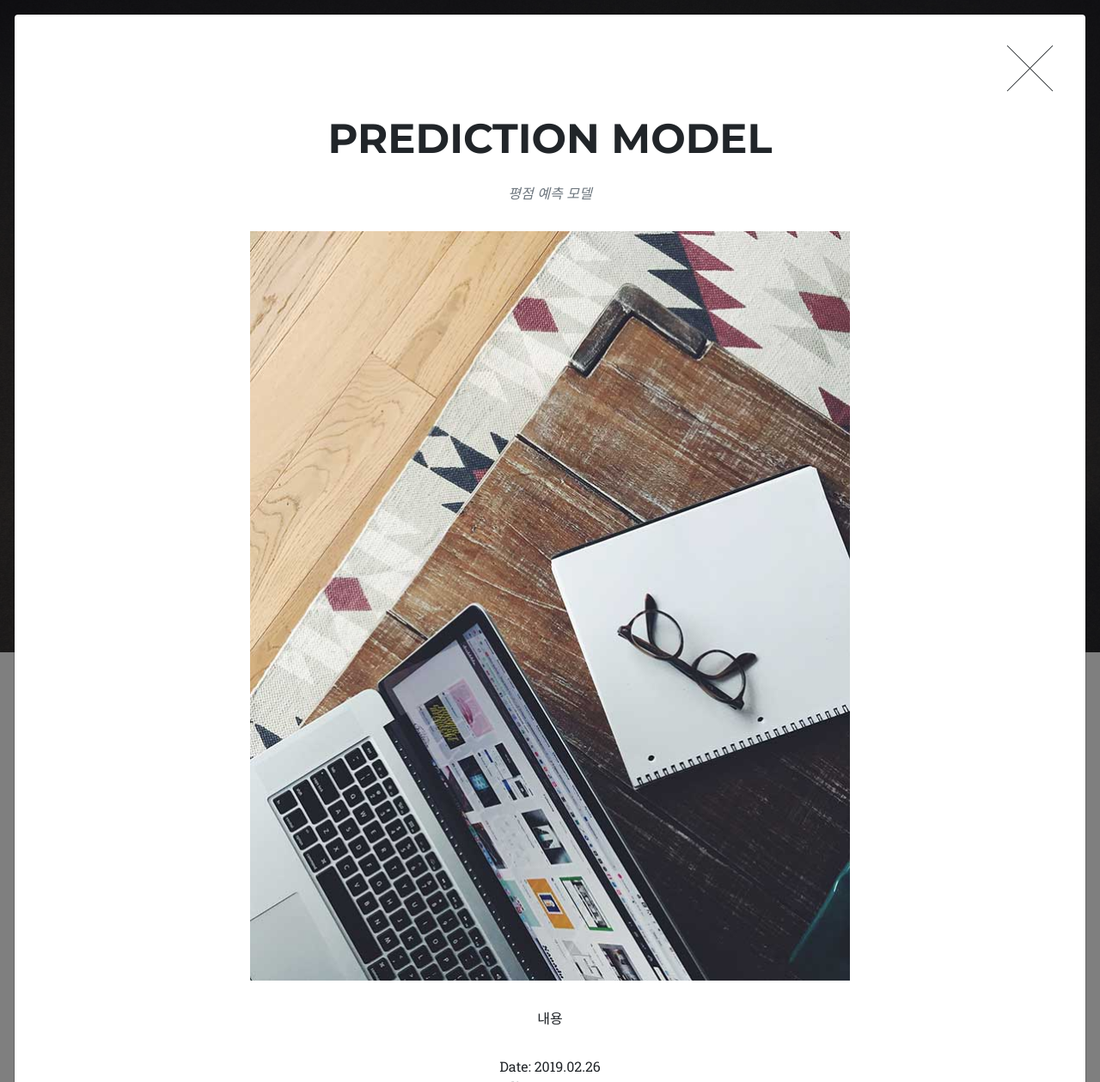
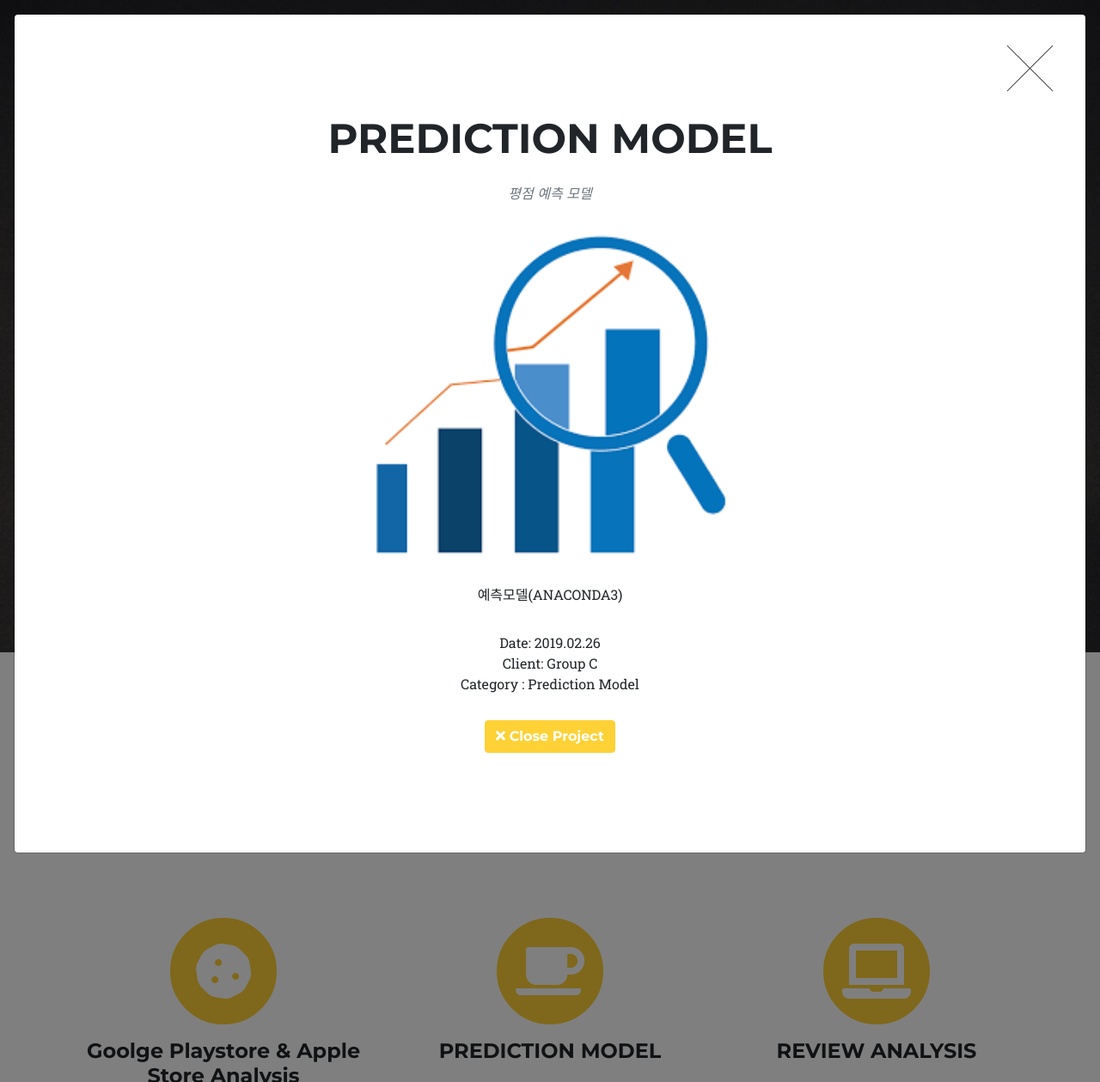
Before and after one commit to jungmannn/multicampusC, a Python web app: template service/templates/index.html in a window 1280 px wide, after a click that opens the changed part. Shown: the whole page at 86% size. Run offline with Jinja, Linux system fonts and the light colour scheme; the template is opened without the code that fills it, so the values that code supplies are empty; some libraries are stand-ins or nearby versions; some web fonts are replaced.

Commit message:
last commit

```diff
--- a/service/__init__.py
+++ b/service/__init__.py
@@ -48,3 +48,8 @@
         return render_template("chart.html", info= info)
     if __name__ == '__main__':
         app.run(debug=True)
+    @app.route('/predict')
+    def predict():
+        return render_template("predictionModel.html")
+    if __name__ == '__main__':
+        app.run(debug=True)
--- a/service/templates/mod/modals.html
+++ b/service/templates/mod/modals.html
@@ -164,8 +164,8 @@
                 <!-- Project Details Go Here -->
                 <h2 class="text-uppercase">Prediction Model</h2>
                 <p class="item-intro text-muted">평점 예측 모델</p>
-                <img class="img-fluid d-block mx-auto" src="img/portfolio/05-full.jpg" alt="">
-                <p>내용</p>
+                <a href = "/predict" target=_blank><img class="img-fluid d-block mx-auto" src="static/img/predictive.png" alt="" width = "60%"></a>
+                <p>예측모델(ANACONDA3)</p>
                 <ul class="list-inline">
                   <li>Date: 2019.02.26</li>
                   <li>Client: Group C</li>
```
Also changed, not shown: service/static/img/predictive.png (added).
